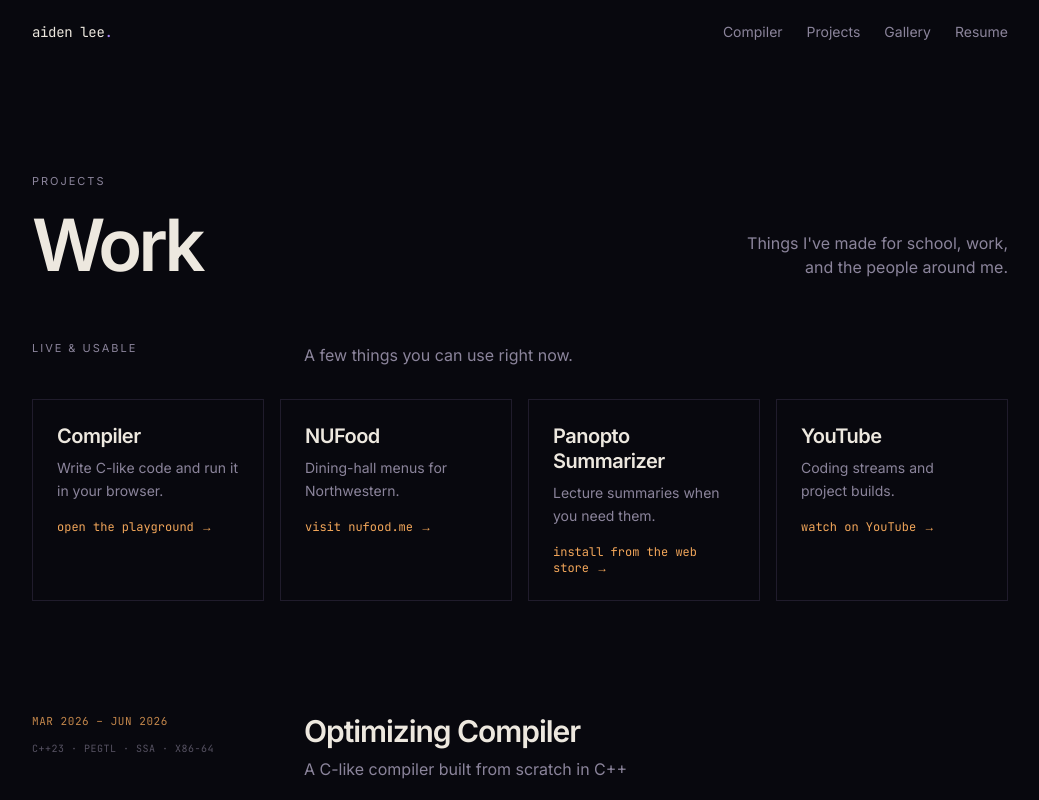
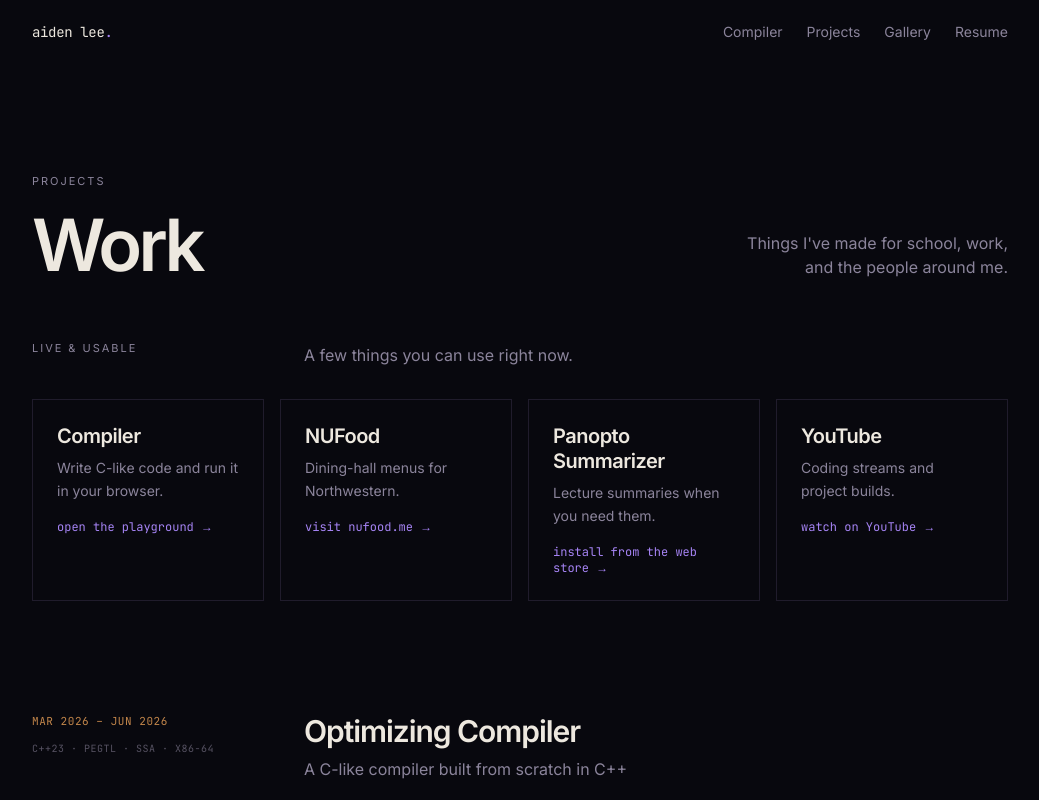
Before and after one commit to aiden-lee11/personal-site, a Next.js app in the folder site/: page /projects in a window 1280 px wide. Shown: the top 800 px of the page, without its empty margins (120-1159 px from the left). Built offline with nearby package versions, Linux system fonts and the light colour scheme.

Commit message:
projects: card hover back to purple, ember stays on dates
Co-Authored-By: Claude Fable 5 <noreply@anthropic.com>
Claude-Session: https://claude.ai/code/session_01C5LaodJAZF8eHkT9uMxxhM

```diff
--- a/site/src/app/projects/page.tsx
+++ b/site/src/app/projects/page.tsx
@@ -99,13 +99,13 @@ export default function ProjectsPage() {
                 <p className="text-sm text-[color:var(--muted)] leading-relaxed">
                   {t.blurb}
                 </p>
-                <p className="mt-4 font-mono text-xs text-[color:var(--ember)]">
+                <p className="mt-4 font-mono text-xs text-[color:var(--accent)]">
                   {t.cta} →
                 </p>
               </>
             );
             const className =
-              "group flex flex-col border border-[color:var(--border)] hover:border-[rgba(242,166,90,0.5)] p-6 transition-all";
+              "group flex flex-col border border-[color:var(--border)] hover:border-[color:var(--accent)] p-6 transition-all";
             return t.external ? (
               <a
                 key={t.href}
```
